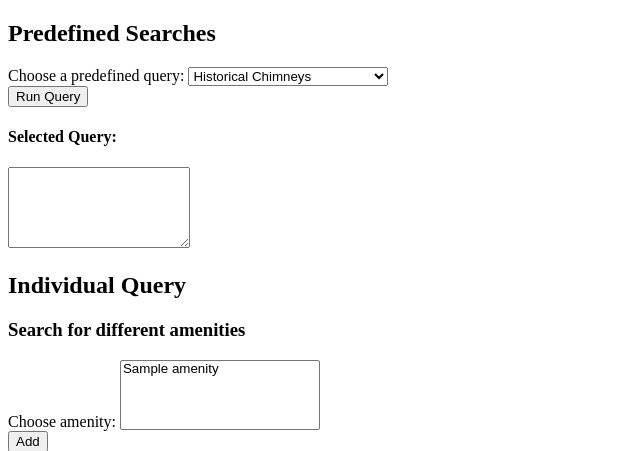
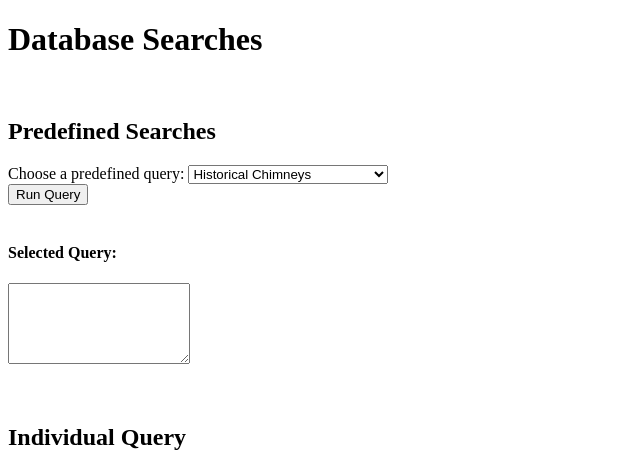
Before and after one commit to looopic/DSProject, a Flask app: page /querrys in a window 1280 px wide. Shown: the part 63-514 px from the top of the page, without its empty margins (0-640 px from the left). Run offline with Flask 3, Linux system fonts and the light colour scheme; a database or web service that is not in the repository returns one stand-in record (values such as "Sample title"); some libraries are stand-ins or nearby versions.

Commit message:
Add ne comments

```diff
--- a/templates/querrys.html
+++ b/templates/querrys.html
@@ -17,31 +17,38 @@
         <a href="#">About</a>
     </nav>
 
-
+    <h1>Database Searches</h1>
+    <br>
     <h2>Predefined Searches</h2>
     <div>
         <div>
             <form>
                 <label for="predefinedQuery">Choose a predefined query:</label>
+                <!-- Dropdown to choose one of the predefined searches -->
                 <select name="predefinedQuery" id="predefinedQuery">
                     <option value="historicalChimneys">Historical Chimneys</option>
                     <option value="commercialBuildings">Commercial Buildings</option>
                     <option value="schools">Schools</option>
                 </select>
                 <br>
+                <!-- Button to run one of the predefined searches -->
                 <input type="button" value="Run Query" onclick="runPredefinedQuery()">
             </form>
         </div>
-
+        <br>
         <div>
             <h4>Selected Query:</h4>
+            <!-- Textarea to show the SQL-querry of the selected predefined search in the dropdown menu -->
             <textarea id="selectedQueryDisplay" rows="5" readonly></textarea>
         </div>
     </div>
-
+    <br>
+    <br>
     <h2>Individual Query</h2>
+    <br>
     <h3>Search for different amenities</h3>
     <form>
+        <!-- Load all unique values of the amenities and show it to select one or more values -->
         <label for="amenity">Choose amenity:</label>
         <select name="amenity" id="amenity" multiple>
             {% for value in amenity_values %}
@@ -49,16 +56,21 @@
             {% endfor %}
         </select>
         <br>
+        <!-- Button to add the selected amenity value or values into selected amenities -->
         <input type="button" value="Add" onclick="addAmenity()">
         <br>
+        <!-- Selected amenities will be displayed here -->
         <label for="selectedAmenities">Selected Amenities:</label>
         <select name="selectedAmenities" id="selectedAmenities" multiple>
-            <!-- Selected amenities will be displayed here -->
         </select>
         <br>
+        <!-- Button to remove the selected amenity value or values from selected amenities -->
         <input type="button" value="Remove" onclick="removeAmenity()">
+        <br>
+        <!-- Button to remove all amenity values from selected amenities -->
         <input type="button" value="Remove All" onclick="removeAllAmenities()">
         <br>
+        <!-- Button to run the query to the postgresql -->
         <input type="button" value="Run Query" onclick="runQuery()">
     </form>
 
```
